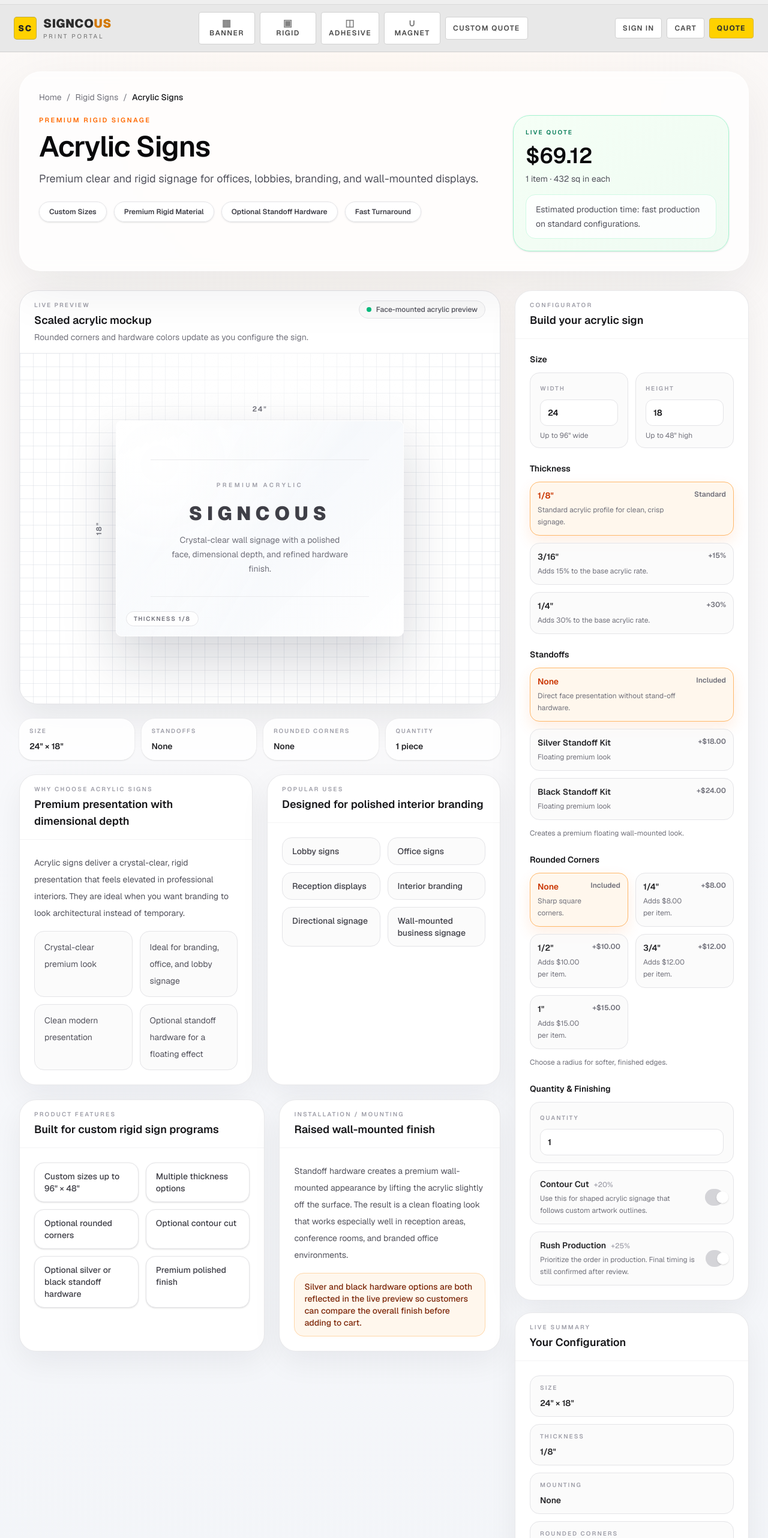
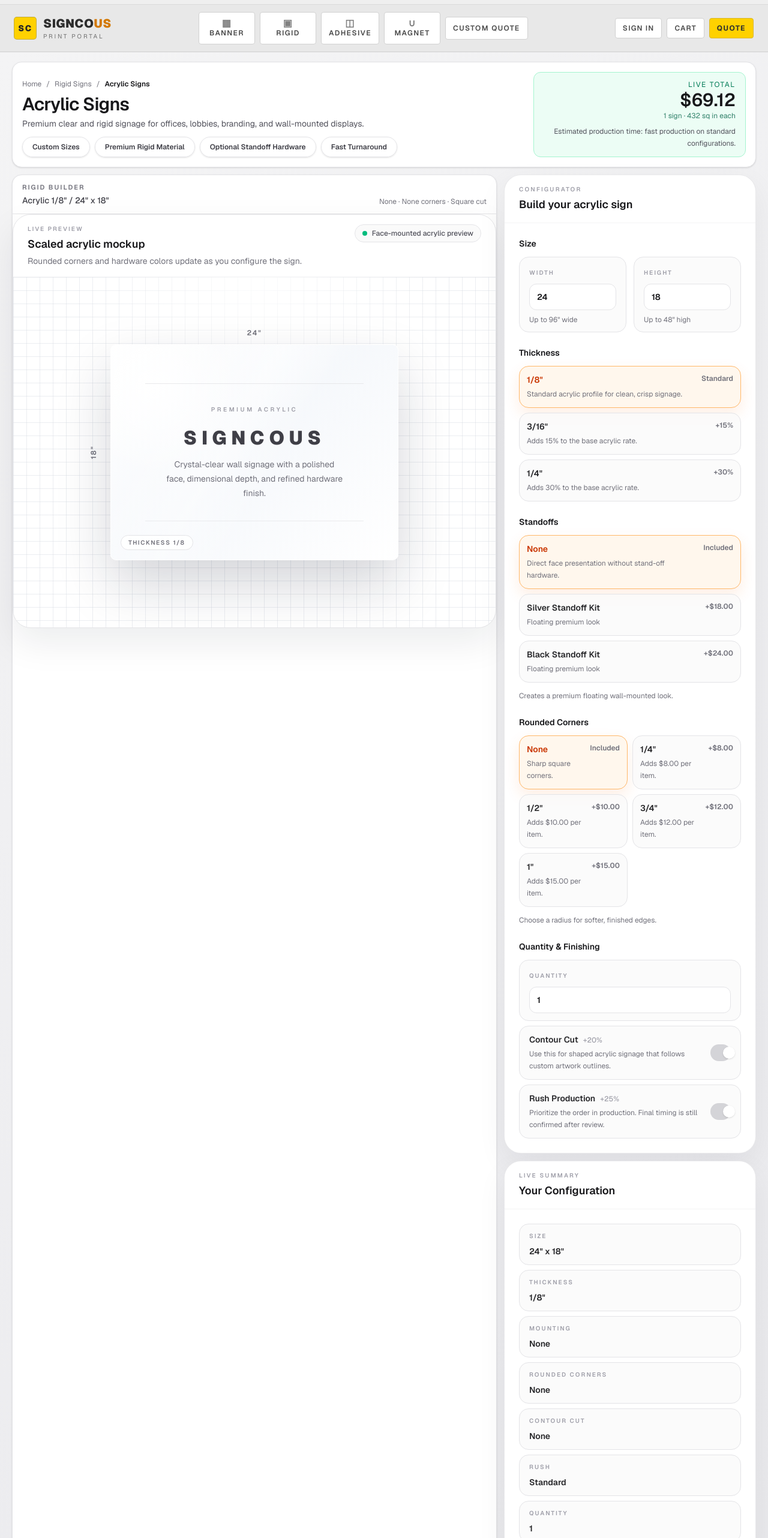
Before and after one commit to Moecharaf/signcous-app, a Next.js app: page /rigid/acrylic-signs in a window 1280 px wide. Shown: the part 22-2586 px from the top of the page at 60% size. Built offline with nearby package versions, Linux system fonts and the light colour scheme.

Commit message:
Switch AcrylicBuilder to shared builder shell layout

```diff
--- a/src/components/product-builder/AcrylicBuilder.tsx
+++ b/src/components/product-builder/AcrylicBuilder.tsx
@@ -221,15 +221,6 @@ function SummaryItem({ label, value }: { label: string; value: string }) {
   );
 }
 
-function QuickStat({ label, value }: { label: string; value: string }) {
-  return (
-    <div className="rounded-[22px] border border-white/70 bg-white/85 px-4 py-3 shadow-sm backdrop-blur">
-      <div className="text-[10px] font-semibold uppercase tracking-[0.18em] text-zinc-400">{label}</div>
-      <div className="mt-2 text-sm font-semibold text-zinc-800">{value}</div>
-    </div>
-  );
-}
-
 function AcrylicPreview({
   width,
   height,
@@ -433,59 +424,61 @@ export default function AcrylicBuilder({ productId = 0 }: AcrylicBuilderProps) {
   }
 
   return (
-    <div className="bg-[radial-gradient(circle_at_top,#fff9f4_0%,#f7f8fb_38%,#eff2f6_100%)] text-zinc-900">
-      <div className="mx-auto max-w-[1440px] px-4 py-6 sm:px-6 lg:px-8 lg:py-8">
-        <div className="rounded-[36px] border border-white/70 bg-white/70 p-5 shadow-[0_30px_90px_rgba(15,23,42,0.08)] backdrop-blur sm:p-6 lg:p-8">
-          <nav aria-label="Breadcrumb" className="mb-5 flex flex-wrap items-center gap-2 text-sm text-zinc-500">
-            <Link href="/" className="transition hover:text-zinc-900">
-              Home
-            </Link>
+    <div className="min-h-[calc(100vh-96px)] bg-[linear-gradient(145deg,#f4f4f5_0%,#ececef_55%,#e4e4e7_100%)] text-zinc-800">
+      <div className="mx-auto max-w-[1420px] px-3 py-4 md:px-5">
+        <div className="mb-3 grid gap-3 rounded-2xl border border-zinc-200 bg-white p-4 shadow-sm md:grid-cols-[1fr_auto] md:items-end">
+          <div>
+            <nav aria-label="Breadcrumb" className="flex flex-wrap items-center gap-2 text-xs text-zinc-500">
+              <Link href="/" className="transition hover:text-zinc-900">Home</Link>
               <span>/</span>
-            <Link href="/shop/rigid" className="transition hover:text-zinc-900">
-              Rigid Signs
-            </Link>
+              <Link href="/shop/rigid" className="transition hover:text-zinc-900">Rigid Signs</Link>
               <span>/</span>
-            <span className="font-medium text-zinc-900">Acrylic Signs</span>
+              <span className="font-semibold text-zinc-900">Acrylic Signs</span>
             </nav>
-
-          <div className="grid gap-6 lg:grid-cols-[minmax(0,1fr)_360px] lg:items-start">
-            <div>
-              <div className="text-[11px] font-semibold uppercase tracking-[0.22em] text-orange-500">Premium Rigid Signage</div>
-              <h1 className="mt-3 text-4xl font-semibold tracking-tight text-zinc-950 sm:text-5xl">Acrylic Signs</h1>
-              <p className="mt-4 max-w-3xl text-base leading-7 text-zinc-600 sm:text-lg">
+            <h1 className="mt-2 text-3xl font-semibold tracking-tight text-zinc-900">Acrylic Signs</h1>
+            <p className="mt-1 max-w-3xl text-sm text-zinc-600">
               Premium clear and rigid signage for offices, lobbies, branding, and wall-mounted displays.
             </p>
-              <div className="mt-6 flex flex-wrap gap-3">
-                {[
-                  "Custom Sizes",
-                  "Premium Rigid Material",
-                  "Optional Standoff Hardware",
-                  "Fast Turnaround",
-                ].map((item) => (
+            <div className="mt-3 flex flex-wrap gap-2">
+              {["Custom Sizes", "Premium Rigid Material", "Optional Standoff Hardware", "Fast Turnaround"].map((item) => (
                 <TrustPill key={item} label={item} />
               ))}
             </div>
           </div>
 
-            <div className="rounded-[28px] border border-emerald-200 bg-[linear-gradient(145deg,#f5fff6_0%,#effbf2_100%)] p-5 shadow-sm">
-              <div className="text-[10px] font-semibold uppercase tracking-[0.22em] text-emerald-700">Live Quote</div>
-              <div className="mt-3 text-4xl font-semibold text-zinc-950">
-                {pricing ? formatCurrency(pricing.grandTotal) : formatCurrency(0)}
+          <div className="rounded-xl border border-emerald-200 bg-emerald-50 px-4 py-3 text-right">
+            <div className="text-xs uppercase tracking-[0.14em] text-emerald-700">Live Total</div>
+            <div className="text-3xl font-semibold text-zinc-900">{pricing ? formatCurrency(pricing.grandTotal) : formatCurrency(0)}</div>
+            <div className="text-xs text-emerald-800/80">
+              {pricing
+                ? `${pricing.quantity} sign${pricing.quantity === 1 ? "" : "s"} · ${pricing.area.toFixed(0)} sq in each`
+                : "Configure dimensions to view live pricing"}
             </div>
-              <div className="mt-2 text-sm text-zinc-600">
-                {pricing
-                  ? `${pricing.quantity} item${pricing.quantity === 1 ? "" : "s"} · ${pricing.area.toFixed(0)} sq in each`
-                  : "Configure your sign to see live pricing."}
-              </div>
-              <div className="mt-4 rounded-2xl border border-emerald-100 bg-white/80 px-4 py-3 text-sm leading-6 text-zinc-600">
-                {productionMessage}
-              </div>
-            </div>
+            <div className="mt-2 max-w-[320px] text-left text-xs leading-5 text-zinc-600 md:text-right">{productionMessage}</div>
           </div>
         </div>
 
-        <div className="mt-8 grid gap-6 xl:grid-cols-[minmax(0,1.12fr)_390px] xl:items-start">
-          <div className="space-y-6">
+        <div className="grid gap-3 xl:grid-cols-[1fr_420px]">
+          <section className="rounded-2xl border border-zinc-200 bg-white shadow-sm">
+            <div className="border-b border-zinc-200 px-4 py-3">
+              <div className="flex flex-col gap-2 lg:flex-row lg:items-end lg:justify-between">
+                <div>
+                  <div className="text-[11px] font-semibold uppercase tracking-[0.18em] text-zinc-500">Rigid Builder</div>
+                  <div className="mt-1 text-sm font-medium text-zinc-700">
+                    Acrylic {thicknessOption.label} / {isValid ? `${formatInches(width)} x ${formatInches(height)}` : "Set dimensions"}
+                  </div>
+                </div>
+                <div className="text-xs text-zinc-500">
+                  {mountingOption.label} · {cornerOption.label} corners · {contourCut ? "Contour cut" : "Square cut"}
+                </div>
+              </div>
+              {(widthError || heightError) && (
+                <div className="mt-2 inline-flex rounded-full border border-red-200 bg-red-50 px-3 py-1 text-xs font-semibold text-red-600">
+                  {widthError || heightError}
+                </div>
+              )}
+            </div>
+
             <AcrylicPreview
               width={width}
               height={height}
@@ -495,79 +488,9 @@ export default function AcrylicBuilder({ productId = 0 }: AcrylicBuilderProps) {
               contourCut={contourCut}
               thickness={thickness}
             />
+          </section>
 
-            <div className="grid gap-3 sm:grid-cols-2 xl:grid-cols-4">
-              <QuickStat label="Size" value={isValid ? `${formatInches(width)} × ${formatInches(height)}` : "Set dimensions"} />
-              <QuickStat label="Standoffs" value={mountingOption.label} />
-              <QuickStat label="Rounded Corners" value={cornerOption.label} />
-              <QuickStat label="Quantity" value={`${Math.max(1, quantity)} piece${Math.max(1, quantity) === 1 ? "" : "s"}`} />
-            </div>
-
-            <div className="grid gap-6 lg:grid-cols-2">
-              <SurfaceCard eyebrow="Why Choose Acrylic Signs" title="Premium presentation with dimensional depth">
-                <div className="space-y-4 text-sm leading-7 text-zinc-600">
-                  <p>
-                    Acrylic signs deliver a crystal-clear, rigid presentation that feels elevated in professional interiors. They are ideal when you want branding to look architectural instead of temporary.
-                  </p>
-                  <ul className="grid gap-3 sm:grid-cols-2">
-                    <li className="rounded-2xl border border-zinc-200 bg-zinc-50/80 px-4 py-3">Crystal-clear premium look</li>
-                    <li className="rounded-2xl border border-zinc-200 bg-zinc-50/80 px-4 py-3">Ideal for branding, office, and lobby signage</li>
-                    <li className="rounded-2xl border border-zinc-200 bg-zinc-50/80 px-4 py-3">Clean modern presentation</li>
-                    <li className="rounded-2xl border border-zinc-200 bg-zinc-50/80 px-4 py-3">Optional standoff hardware for a floating effect</li>
-                  </ul>
-                </div>
-              </SurfaceCard>
-
-              <SurfaceCard eyebrow="Popular Uses" title="Designed for polished interior branding">
-                <div className="grid gap-3 text-sm text-zinc-600 sm:grid-cols-2">
-                  {[
-                    "Lobby signs",
-                    "Office signs",
-                    "Reception displays",
-                    "Interior branding",
-                    "Directional signage",
-                    "Wall-mounted business signage",
-                  ].map((item) => (
-                    <div key={item} className="rounded-2xl border border-zinc-200 bg-zinc-50/80 px-4 py-3 font-medium text-zinc-700">
-                      {item}
-                    </div>
-                  ))}
-                </div>
-              </SurfaceCard>
-            </div>
-
-            <div className="grid gap-6 lg:grid-cols-[minmax(0,1fr)_minmax(0,0.9fr)]">
-              <SurfaceCard eyebrow="Product Features" title="Built for custom rigid sign programs">
-                <div className="grid gap-3 sm:grid-cols-2">
-                  {[
-                    `Custom sizes up to ${ACRYLIC_MAX_WIDTH}\" × ${ACRYLIC_MAX_HEIGHT}\"`,
-                    "Multiple thickness options",
-                    "Optional rounded corners",
-                    "Optional contour cut",
-                    "Optional silver or black standoff hardware",
-                    "Premium polished finish",
-                  ].map((feature) => (
-                    <div key={feature} className="rounded-2xl border border-zinc-200 bg-white px-4 py-3 text-sm font-medium text-zinc-700 shadow-sm">
-                      {feature}
-                    </div>
-                  ))}
-                </div>
-              </SurfaceCard>
-
-              <SurfaceCard eyebrow="Installation / Mounting" title="Raised wall-mounted finish">
-                <div className="space-y-4 text-sm leading-7 text-zinc-600">
-                  <p>
-                    Standoff hardware creates a premium wall-mounted appearance by lifting the acrylic slightly off the surface. The result is a clean floating look that works especially well in reception areas, conference rooms, and branded office environments.
-                  </p>
-                  <div className="rounded-2xl border border-orange-200 bg-orange-50 px-4 py-3 text-sm font-medium text-orange-900">
-                    Silver and black hardware options are both reflected in the live preview so customers can compare the overall finish before adding to cart.
-                  </div>
-                </div>
-              </SurfaceCard>
-            </div>
-          </div>
-
-          <aside className="space-y-5 xl:sticky xl:top-6">
+          <aside className="space-y-3">
             <SurfaceCard eyebrow="Configurator" title="Build your acrylic sign">
               <div className="space-y-6">
                 <div>
@@ -613,7 +536,7 @@ export default function AcrylicBuilder({ productId = 0 }: AcrylicBuilderProps) {
 
                 <div>
                   <div className="mb-3 text-sm font-semibold text-zinc-900">Thickness</div>
-                  <div className="grid gap-3">
+                  <div className="grid gap-2">
                     {ACRYLIC_THICKNESS_OPTIONS.map((option) => (
                       <OptionButton
                         key={option.value}
@@ -633,7 +556,7 @@ export default function AcrylicBuilder({ productId = 0 }: AcrylicBuilderProps) {
 
                 <div>
                   <div className="mb-3 text-sm font-semibold text-zinc-900">Standoffs</div>
-                  <div className="grid gap-3">
+                  <div className="grid gap-2">
                     {ACRYLIC_MOUNTING_OPTIONS.map((option) => (
                       <OptionButton
                         key={option.value}
@@ -650,7 +573,7 @@ export default function AcrylicBuilder({ productId = 0 }: AcrylicBuilderProps) {
 
                 <div>
                   <div className="mb-3 text-sm font-semibold text-zinc-900">Rounded Corners</div>
-                  <div className="grid gap-3 sm:grid-cols-2">
+                  <div className="grid gap-2 sm:grid-cols-2">
                     {ACRYLIC_CORNER_OPTIONS.map((option) => (
                       <OptionButton
                         key={option.value}
@@ -667,7 +590,7 @@ export default function AcrylicBuilder({ productId = 0 }: AcrylicBuilderProps) {
 
                 <div>
                   <div className="mb-3 text-sm font-semibold text-zinc-900">Quantity & Finishing</div>
-                  <div className="space-y-3">
+                  <div className="space-y-2">
                     <label className="block rounded-2xl border border-zinc-200 bg-zinc-50/80 px-4 py-3">
                       <span className="text-[10px] font-semibold uppercase tracking-[0.2em] text-zinc-400">Quantity</span>
                       <input
@@ -698,8 +621,8 @@ export default function AcrylicBuilder({ productId = 0 }: AcrylicBuilderProps) {
             </SurfaceCard>
 
             <SurfaceCard eyebrow="Live Summary" title="Your Configuration">
-              <div className="grid gap-3 sm:grid-cols-2 xl:grid-cols-1">
-                <SummaryItem label="Size" value={isValid ? `${formatInches(width)} × ${formatInches(height)}` : "Set dimensions"} />
+              <div className="grid gap-2 sm:grid-cols-2 xl:grid-cols-1">
+                <SummaryItem label="Size" value={isValid ? `${formatInches(width)} x ${formatInches(height)}` : "Set dimensions"} />
                 <SummaryItem label="Thickness" value={thicknessOption.label} />
                 <SummaryItem label="Mounting" value={mountingOption.label} />
                 <SummaryItem label="Rounded Corners" value={cornerOption.label} />
@@ -710,8 +633,8 @@ export default function AcrylicBuilder({ productId = 0 }: AcrylicBuilderProps) {
             </SurfaceCard>
 
             <SurfaceCard eyebrow="Pricing" title="Transparent price breakdown">
-              <div className="space-y-2">
-                <BreakdownRow label="Width × Height" value={isValid ? `${formatInches(width)} × ${formatInches(height)}` : "--"} muted={!isValid} />
+              <div className="space-y-1">
+                <BreakdownRow label="Width x Height" value={isValid ? `${formatInches(width)} x ${formatInches(height)}` : "--"} muted={!isValid} />
                 <BreakdownRow label="Area" value={pricing ? `${pricing.area.toFixed(1)} sq in` : "--"} muted={!pricing} />
                 <BreakdownRow label={`Base price (${formatCurrency(ACRYLIC_BASE_RATE)}/sq in)`} value={pricing ? formatCurrency(pricing.rawBase) : formatCurrency(0)} muted={!pricing} />
                 <BreakdownRow label="Minimum price adjustment" value={pricing ? formatCharge(minimumAdjustment) : formatCurrency(0)} muted={!pricing || minimumAdjustment === 0} />
@@ -720,7 +643,7 @@ export default function AcrylicBuilder({ productId = 0 }: AcrylicBuilderProps) {
                 <BreakdownRow label="Rounded corners charge" value={pricing ? formatCharge(pricing.roundedCornersCharge) : formatCurrency(0)} muted={!pricing || pricing.roundedCornersCharge === 0} />
                 <BreakdownRow label="Standoff charge" value={pricing ? formatCharge(pricing.standoffCharge) : formatCurrency(0)} muted={!pricing || pricing.standoffCharge === 0} />
                 <BreakdownRow label="Rush charge" value={pricing ? formatCharge(pricing.rushCharge) : formatCurrency(0)} muted={!pricing || pricing.rushCharge === 0} />
-                <div className="my-3 border-t border-zinc-100" />
+                <div className="my-2 border-t border-zinc-200" />
                 <BreakdownRow label="Per-item total" value={pricing ? formatCurrency(pricing.perItemTotal) : formatCurrency(0)} emphasized />
                 <BreakdownRow label="Quantity" value={String(pricing?.quantity ?? Math.max(1, quantity))} emphasized />
                 <div className="rounded-2xl border border-orange-200 bg-orange-50 px-4 py-3">
@@ -734,19 +657,25 @@ export default function AcrylicBuilder({ productId = 0 }: AcrylicBuilderProps) {
                 <div className="pt-1 text-xs leading-5 text-zinc-500">Final pricing updates instantly as you configure your sign.</div>
               </div>
 
-              <div className="mt-5 rounded-2xl border border-zinc-200 bg-zinc-50/80 px-4 py-3 text-sm leading-6 text-zinc-600">
+              <div className="mt-3 rounded-xl border border-zinc-200 bg-zinc-50 px-3 py-3 text-xs leading-5 text-zinc-600">
                 {productionMessage}
               </div>
 
-              <Button
-                type="button"
-                size="lg"
-                className="mt-5 w-full rounded-2xl"
-                disabled={!isValid}
-                onClick={addToCart}
-              >
-                {!isValid ? "Set dimensions to continue" : added ? "Added to cart" : "Add to cart"}
+              <Button type="button" size="lg" className="mt-4 w-full rounded-2xl" disabled={!isValid} onClick={addToCart}>
+                {!isValid ? "Set dimensions to continue" : added ? "Added" : "Add to cart"}
               </Button>
+            </SurfaceCard>
+
+            <SurfaceCard eyebrow="Acrylic Notes" title="Why customers choose this finish">
+              <div className="space-y-3 text-sm leading-6 text-zinc-600">
+                <p>Crystal-clear acrylic gives branding a clean, modern presentation for offices, lobbies, reception areas, and wall-mounted business signage.</p>
+                <ul className="grid gap-2">
+                  <li className="rounded-xl border border-zinc-200 bg-zinc-50 px-3 py-2">Custom sizes up to 96&quot; x 48&quot;</li>
+                  <li className="rounded-xl border border-zinc-200 bg-zinc-50 px-3 py-2">Multiple thickness options with premium rigid finish</li>
+                  <li className="rounded-xl border border-zinc-200 bg-zinc-50 px-3 py-2">Optional silver or black standoff hardware for a floating look</li>
+                  <li className="rounded-xl border border-zinc-200 bg-zinc-50 px-3 py-2">Optional rounded corners and contour cut finishing</li>
+                </ul>
+              </div>
             </SurfaceCard>
           </aside>
         </div>
```
Lines whose indentation alone changed are shown as unchanged.
